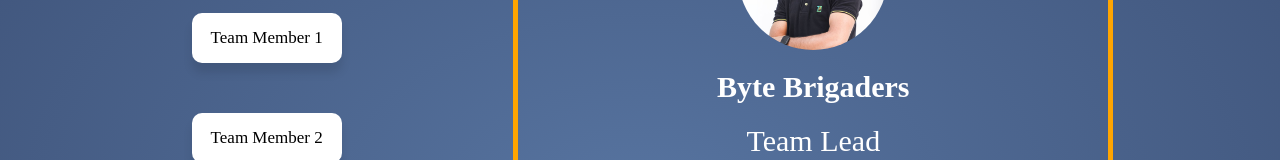
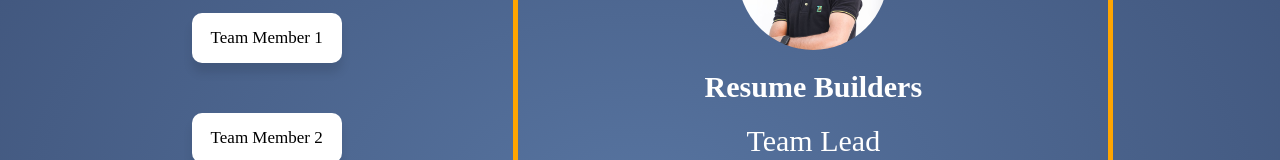
Before and after one commit to VINAY-SANDEEP/mixed, a plain HTML site: page aboutus/about.html in a window 1280 px wide. Shown: the part 195-355 px from the top of the page. Drawn offline with Linux system fonts and the light colour scheme.

Commit message:
Update about.html

```diff
--- a/aboutus/about.html
+++ b/aboutus/about.html
@@ -52,7 +52,7 @@
 					<img src="../Assests/Yaayprofile.jpg" id="leftimage">
 				</div>
 				<div class="rightdescription">
-					<p class="teamname" id="teamname">Byte Brigaders</p>
+					<p class="teamname" id="teamname">Resume Builders</p>
 					<p class="memberdesignation" id="memberdesignation">Team Lead</p>
 					<p class="name"><i class="fa-regular fa-id-card"></i>&nbsp;&nbsp;<span id="name">Name : Sri Durga Prasad  </span></p>
 					<p class="position" id="position"><i class="fa-solid fa-laptop-code">&nbsp;&nbsp;</i><span>Position : Web developer </span></p>
```
